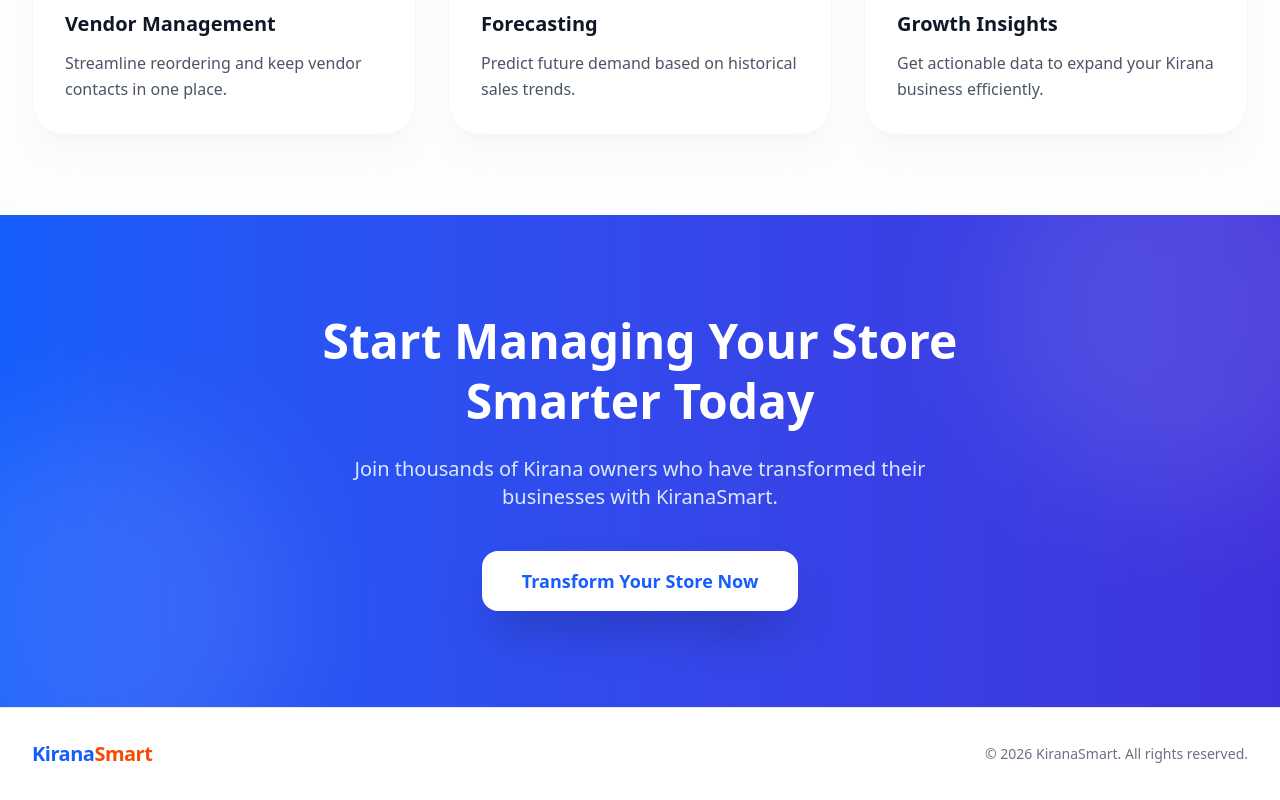
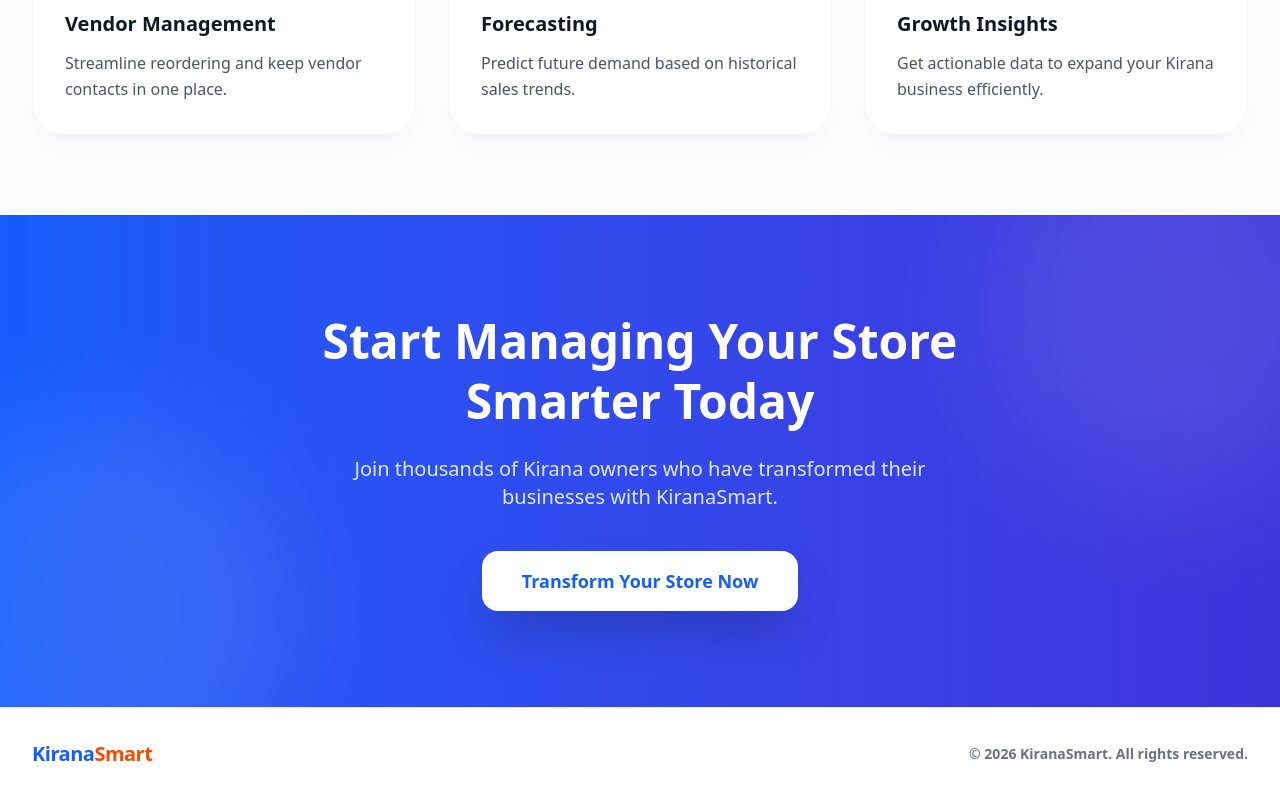
Before and after one commit to dharmu689/Kirana-Store, a React (Vite) app: page / in a window 1280 px wide. Shown: the part 1244-2044 px from the top of the page. Built offline with nearby package versions, Linux system fonts and the light colour scheme; no server answers.

Commit message:
Update Landing.jsx

```diff
--- a/src/pages/Landing.jsx
+++ b/src/pages/Landing.jsx
@@ -245,7 +245,7 @@ const Landing = () => {
                     <div className="flex items-center gap-2 mb-4 md:mb-0">
                         <span className="text-xl font-bold tracking-tight text-blue-600 dark:text-blue-400">Kirana<span className="text-orange-600">Smart</span></span>
                     </div>
-                    <p className="text-sm text-gray-500 dark:text-gray-400">
+                    <p className="text-sm text-gray-500 dark:text-gray-400 font-bold">
                         &copy; 2026 KiranaSmart. All rights reserved.
                     </p>
                 </div>
```
